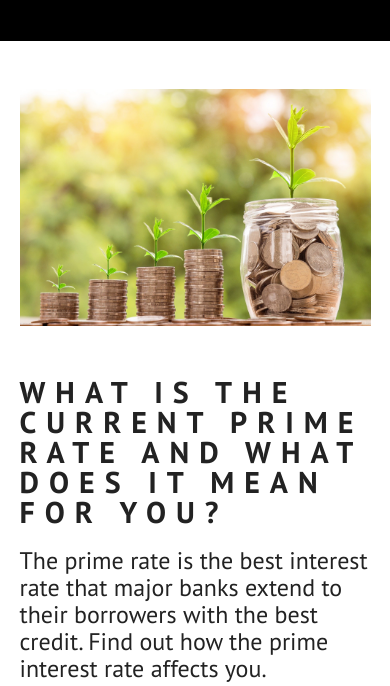
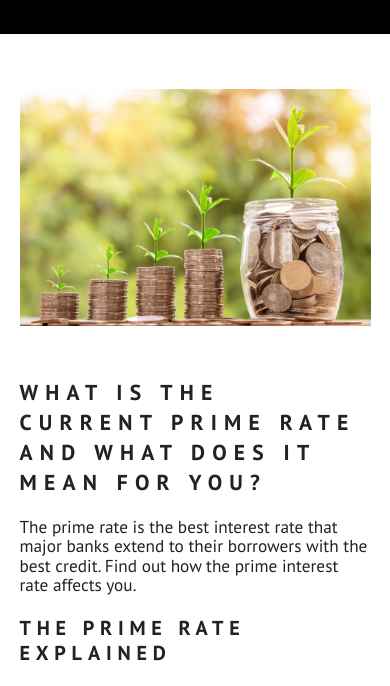
Before and after one commit to hiraahsan/techTestWise, a website built with webpack: page src/index.html in a window 390 px wide. Shown: the part 93-779 px from the top of the page. Built offline with nearby package versions, Linux system fonts and the light colour scheme; no server answers.

Commit message:
adding media queries

```diff
--- a/src/styles/_base.scss
+++ b/src/styles/_base.scss
@@ -4,6 +4,10 @@
 
 html {
     font-size: 62.5%;
+
+    @include for-phone-only {
+        font-size: 45%;
+    }
 }
 
 body {
```
